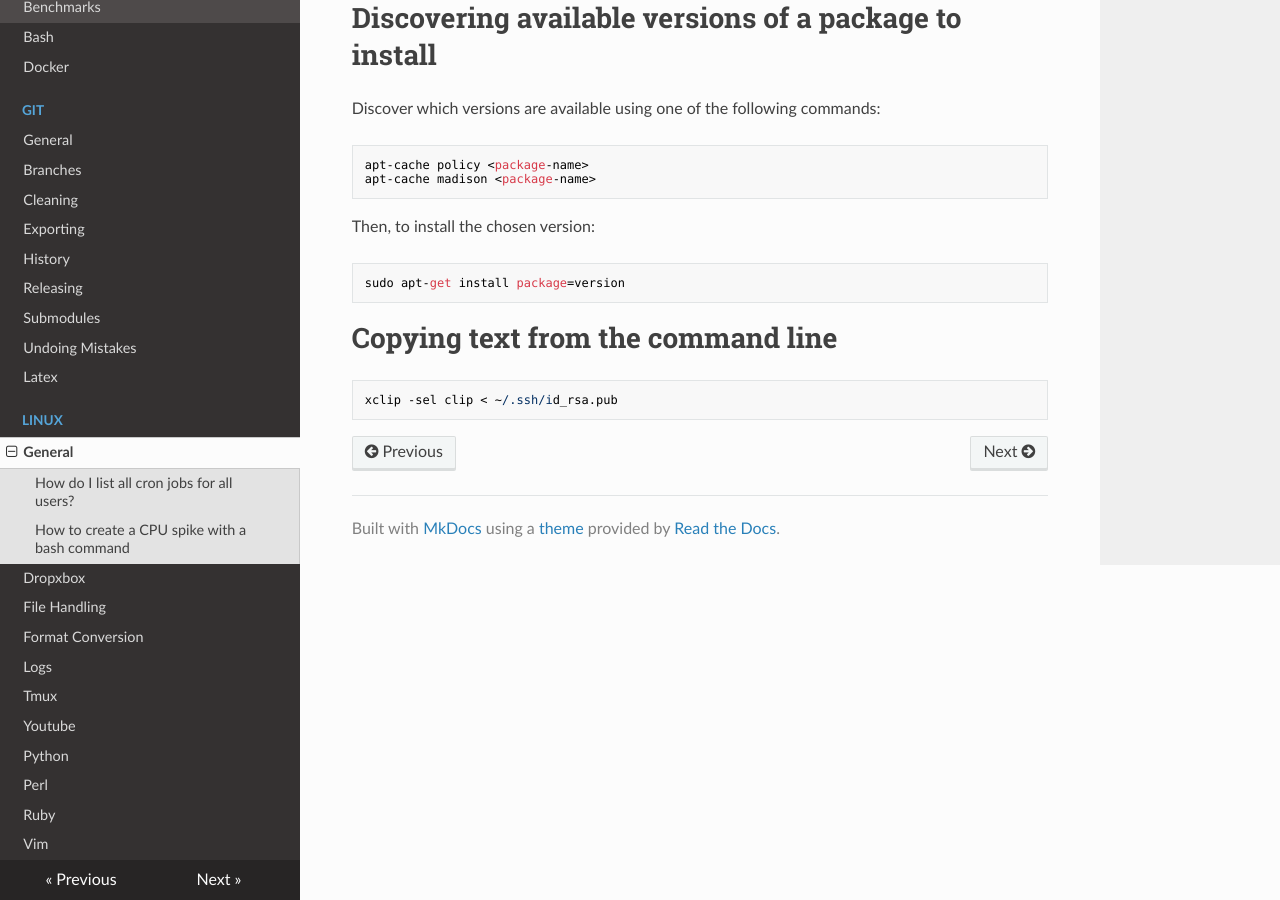
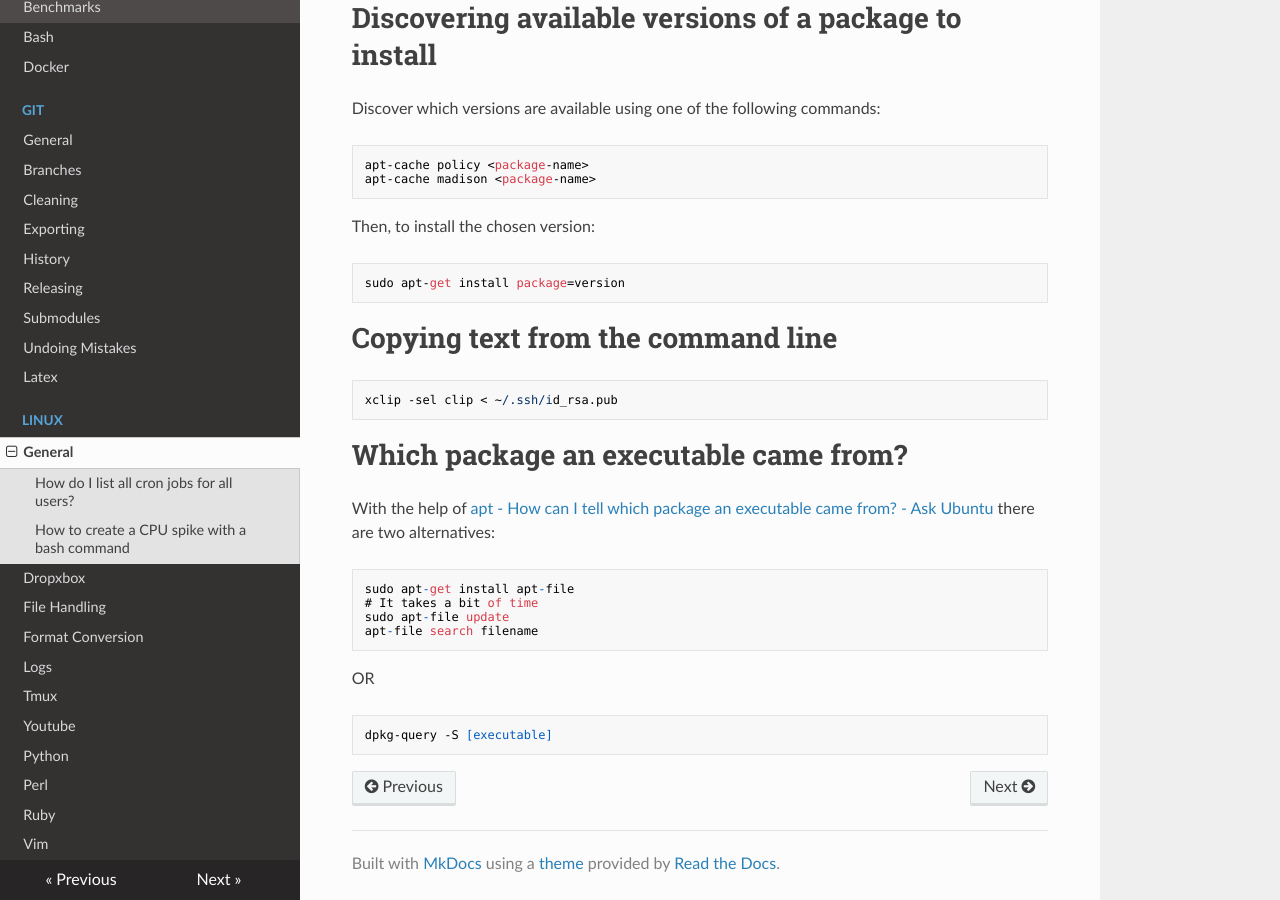
Before and after one commit to hposca/useful_notes, an MkDocs documentation site: the page built from docs/linux/index.md, in a window 1280 px wide and 900 px high, scrolled down 8532 px. Built offline with MkDocs 1.6.1, drawn with Linux system fonts in a browser that asks for light colours; nearby versions of some CDN libraries; old or Windows-style settings are respelled for this version of MkDocs.

Commit message:
Discovering which package an executable came from?

````diff
--- a/docs/linux/index.md
+++ b/docs/linux/index.md
@@ -372,3 +372,20 @@ Then, to install the chosen version:
 # Copying text from the command line
 
     xclip -sel clip < ~/.ssh/id_rsa.pub
+
+# Which package an executable came from?
+
+With the help of [apt - How can I tell which package an executable came from? - Ask Ubuntu](http://askubuntu.com/questions/257905/how-can-i-tell-which-package-an-executable-came-from) there are two alternatives:
+
+```
+sudo apt-get install apt-file
+# It takes a bit of time
+sudo apt-file update
+apt-file search filename
+```
+
+OR
+
+```
+dpkg-query -S [executable]
+```
````
